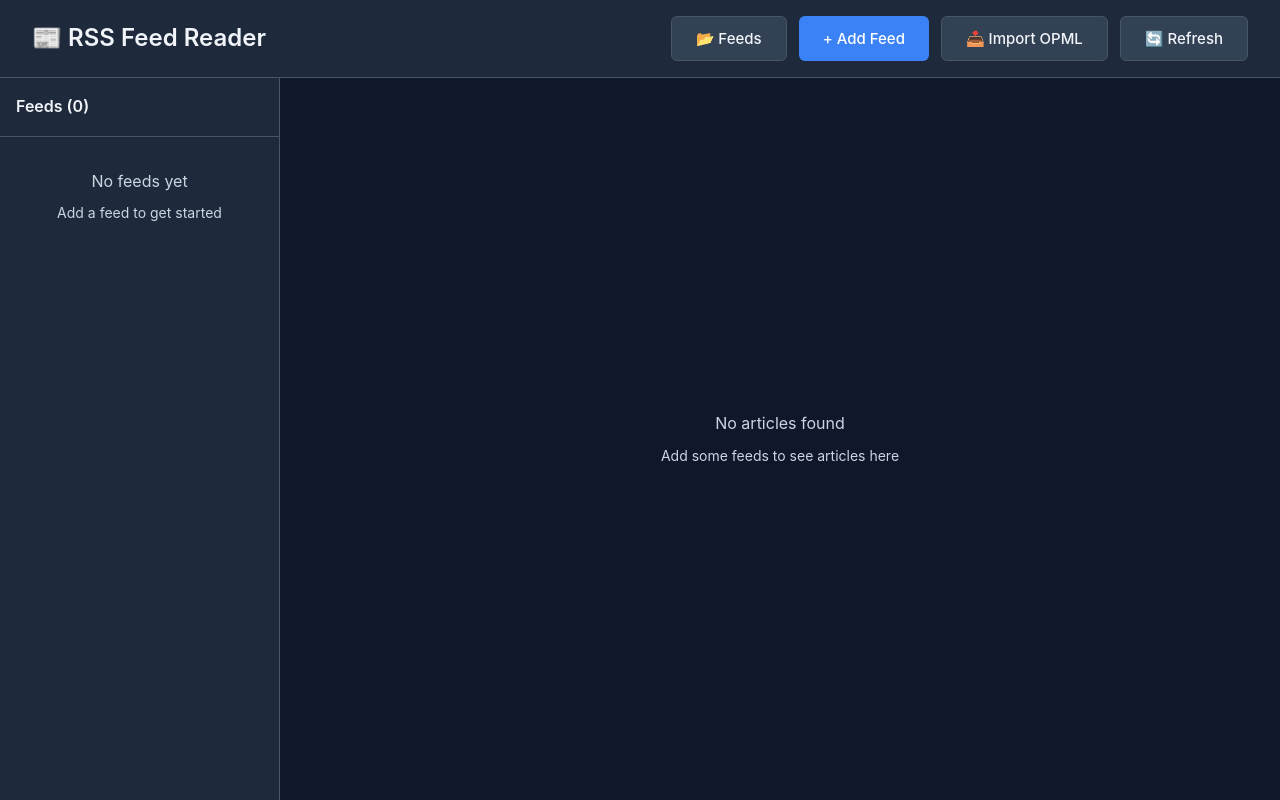
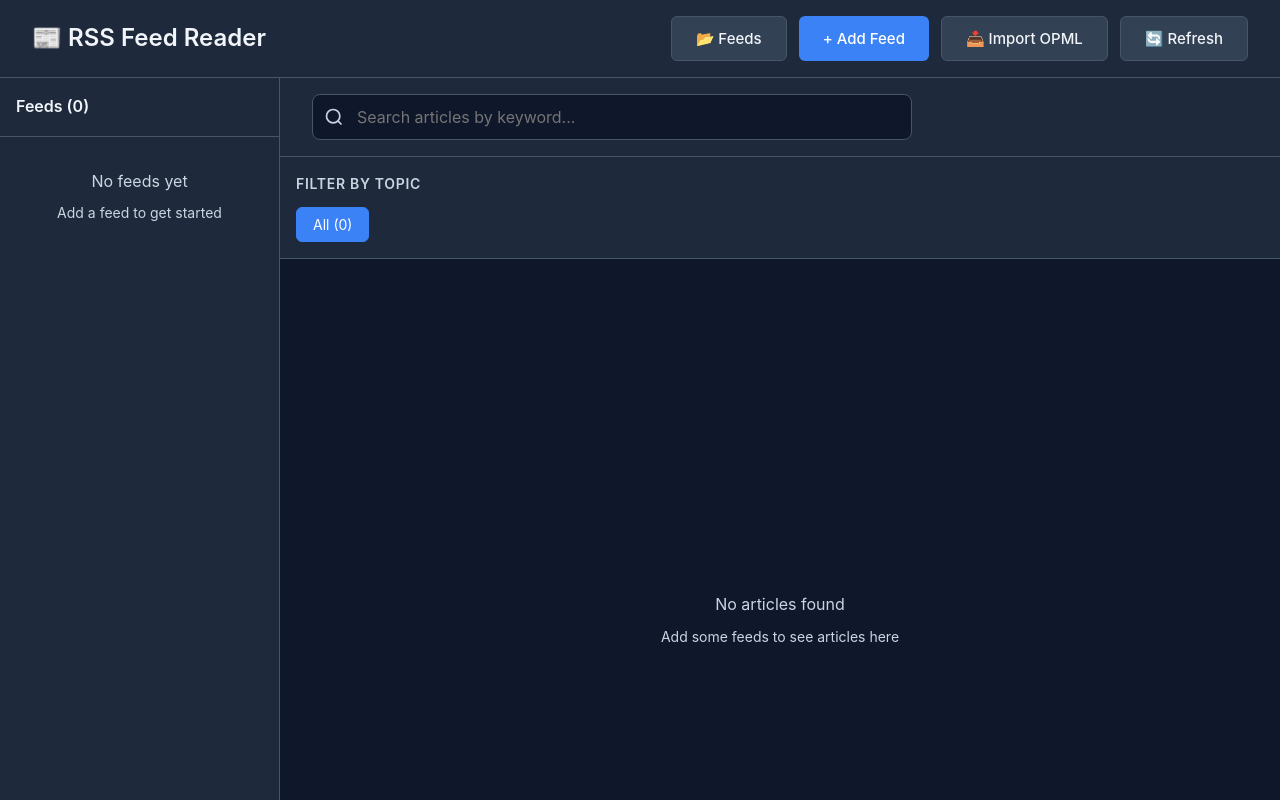
Before and after one commit to Av-Dev3/rss-feed, a React (Vite) app in the folder client/: page / in a window 1280 px wide. Built offline with nearby package versions, Linux system fonts and the light colour scheme.

Commit message:
Add keyword search and topic filter to help navigate large article collections

```diff
--- a/client/src/App.jsx
+++ b/client/src/App.jsx
@@ -1,9 +1,11 @@
-import React, { useState, useEffect } from 'react';
+import React, { useState, useEffect, useMemo } from 'react';
 import FeedList from './components/FeedList';
 import ArticleList from './components/ArticleList';
 import ArticleViewer from './components/ArticleViewer';
 import AddFeedModal from './components/AddFeedModal';
 import ImportOPMLModal from './components/ImportOPMLModal';
+import SearchBar from './components/SearchBar';
+import TopicFilter from './components/TopicFilter';
 import { getFeeds, addFeed, deleteFeed, addFeedsBulk } from './utils/storage';
 import { fetchFeedArticles } from './utils/rssParser';
 import { getCachedArticles, setCachedArticles, clearCache } from './utils/cache';
@@ -20,6 +22,8 @@ function App() {
   const [loading, setLoading] = useState(false);
   const [loadingProgress, setLoadingProgress] = useState({ current: 0, total: 0 });
   const [error, setError] = useState(null);
+  const [searchQuery, setSearchQuery] = useState('');
+  const [selectedTopic, setSelectedTopic] = useState(null);
 
   useEffect(() => {
     loadFeeds();
@@ -156,6 +160,13 @@ function App() {
   const handleFeedSelect = (feedId) => {
     setSelectedFeed(feedId === selectedFeed ? null : feedId);
     setSelectedArticle(null);
+    setSelectedTopic(null); // Clear topic when selecting a feed
+  };
+
+  const handleTopicChange = (topic) => {
+    setSelectedTopic(topic);
+    setSelectedFeed(null); // Clear feed selection when selecting a topic
+    setSelectedArticle(null);
   };
 
   const handleArticleSelect = (article) => {
@@ -178,6 +189,50 @@ function App() {
       throw err;
     }
   };
+
+  // Filter articles based on search query and topic
+  const filteredArticles = useMemo(() => {
+    let filtered = [...articles];
+
+    // Filter by topic (if selected)
+    if (selectedTopic) {
+      // Get feed IDs for the selected topic
+      const topicKeywords = {
+        'AI': ['ai', 'artificial intelligence', 'machine learning', 'deep learning', 'neural', 'llm', 'gpt', 'openai', 'anthropic'],
+        'Data Science': ['data science', 'data', 'analytics', 'big data', 'databricks', 'pandas', 'numpy'],
+        'Tech News': ['tech', 'technology', 'news', 'gadget', 'device', 'hardware', 'software'],
+        'Research': ['research', 'arxiv', 'paper', 'academic', 'journal', 'university', 'mit', 'stanford', 'berkeley'],
+        'Programming': ['programming', 'code', 'developer', 'software', 'python', 'javascript', 'react', 'vue'],
+        'Business': ['business', 'venture', 'startup', 'company', 'enterprise', 'corporate'],
+        'Science': ['science', 'physics', 'biology', 'chemistry', 'nature', 'scientific'],
+        'Robotics': ['robot', 'robotics', 'automation', 'autonomous']
+      };
+
+      const keywords = topicKeywords[selectedTopic] || [];
+      filtered = filtered.filter(article => {
+        const feedName = article.feedName?.toLowerCase() || '';
+        return keywords.some(keyword => feedName.includes(keyword));
+      });
+    }
+
+    // Filter by search query
+    if (searchQuery.trim()) {
+      const query = searchQuery.toLowerCase().trim();
+      filtered = filtered.filter(article => {
+        const title = (article.title || '').toLowerCase();
+        const snippet = (article.snippet || '').toLowerCase();
+        const content = (article.content || '').toLowerCase();
+        const feedName = (article.feedName || '').toLowerCase();
+
+        return title.includes(query) ||
+               snippet.includes(query) ||
+               content.includes(query) ||
+               feedName.includes(query);
+      });
+    }
+
+    return filtered;
+  }, [articles, searchQuery, selectedTopic]);
 
   return (
     <div className="app">
@@ -246,12 +301,25 @@ function App() {
               onBack={() => setSelectedArticle(null)}
             />
           ) : (
-            <ArticleList
-              articles={articles}
-              loading={loading}
-              loadingProgress={loadingProgress}
-              onArticleSelect={handleArticleSelect}
-            />
+            <>
+              <SearchBar
+                searchQuery={searchQuery}
+                onSearchChange={setSearchQuery}
+                articleCount={articles.length}
+                filteredCount={filteredArticles.length}
+              />
+              <TopicFilter
+                feeds={feeds}
+                selectedTopic={selectedTopic}
+                onTopicChange={handleTopicChange}
+              />
+              <ArticleList
+                articles={filteredArticles}
+                loading={loading}
+                loadingProgress={loadingProgress}
+                onArticleSelect={handleArticleSelect}
+              />
+            </>
           )}
         </main>
       </div>
--- /dev/null
+++ b/client/src/components/SearchBar.css
@@ -0,0 +1,62 @@
+.search-bar {
+  padding: 1rem 2rem;
+  background: var(--bg-secondary);
+  border-bottom: 1px solid var(--border);
+  position: sticky;
+  top: 0;
+  z-index: 100;
+}
+
+.search-input-wrapper {
+  position: relative;
+  display: flex;
+  align-items: center;
+  max-width: 600px;
+}
+
+.search-icon {
+  position: absolute;
+  left: 0.75rem;
+  color: var(--text-secondary);
+  pointer-events: none;
+}
+
+.search-input {
+  width: 100%;
+  padding: 0.75rem 1rem 0.75rem 2.75rem;
+  background: var(--bg-primary);
+  border: 1px solid var(--border);
+  border-radius: 8px;
+  color: var(--text-primary);
+  font-size: 1rem;
+  transition: border-color 0.2s, box-shadow 0.2s;
+}
+
+.search-input:focus {
+  outline: none;
+  border-color: var(--accent);
+  box-shadow: 0 0 0 3px rgba(99, 102, 241, 0.1);
+}
+
+.search-clear {
+  position: absolute;
+  right: 0.5rem;
+  background: none;
+  border: none;
+  color: var(--text-secondary);
+  font-size: 1.5rem;
+  cursor: pointer;
+  padding: 0.25rem 0.5rem;
+  line-height: 1;
+  transition: color 0.2s;
+}
+
+.search-clear:hover {
+  color: var(--text-primary);
+}
+
+.search-results-info {
+  margin-top: 0.5rem;
+  font-size: 0.875rem;
+  color: var(--text-secondary);
+}
--- /dev/null
+++ b/client/src/components/SearchBar.jsx
@@ -0,0 +1,38 @@
+import React from 'react';
+import './SearchBar.css';
+
+function SearchBar({ searchQuery, onSearchChange, articleCount, filteredCount }) {
+  return (
+    <div className="search-bar">
+      <div className="search-input-wrapper">
+        <svg className="search-icon" width="20" height="20" viewBox="0 0 24 24" fill="none" stroke="currentColor" strokeWidth="2">
+          <circle cx="11" cy="11" r="8"></circle>
+          <path d="m21 21-4.35-4.35"></path>
+        </svg>
+        <input
+          type="text"
+          className="search-input"
+          placeholder="Search articles by keyword..."
+          value={searchQuery}
+          onChange={(e) => onSearchChange(e.target.value)}
+        />
+        {searchQuery && (
+          <button
+            className="search-clear"
+            onClick={() => onSearchChange('')}
+            aria-label="Clear search"
+          >
+            ×
+          </button>
+        )}
+      </div>
+      {searchQuery && (
+        <div className="search-results-info">
+          Showing {filteredCount} of {articleCount} articles
+        </div>
+      )}
+    </div>
+  );
+}
+
+export default SearchBar;
--- /dev/null
+++ b/client/src/components/TopicFilter.css
@@ -0,0 +1,63 @@
+.topic-filter {
+  padding: 1rem;
+  background: var(--bg-secondary);
+  border-bottom: 1px solid var(--border);
+}
+
+.topic-filter-header {
+  display: flex;
+  justify-content: space-between;
+  align-items: center;
+  margin-bottom: 0.75rem;
+}
+
+.topic-filter-header h3 {
+  font-size: 0.875rem;
+  font-weight: 600;
+  color: var(--text-secondary);
+  text-transform: uppercase;
+  letter-spacing: 0.05em;
+}
+
+.topic-clear {
+  background: none;
+  border: none;
+  color: var(--accent);
+  font-size: 0.875rem;
+  cursor: pointer;
+  padding: 0.25rem 0.5rem;
+  transition: opacity 0.2s;
+}
+
+.topic-clear:hover {
+  opacity: 0.8;
+}
+
+.topic-buttons {
+  display: flex;
+  flex-wrap: wrap;
+  gap: 0.5rem;
+}
+
+.topic-btn {
+  padding: 0.5rem 1rem;
+  background: var(--bg-primary);
+  border: 1px solid var(--border);
+  border-radius: 6px;
+  color: var(--text-primary);
+  font-size: 0.875rem;
+  cursor: pointer;
+  transition: all 0.2s;
+  white-space: nowrap;
+}
+
+.topic-btn:hover {
+  border-color: var(--accent);
+  background: var(--bg-secondary);
+}
+
+.topic-btn.active {
+  background: var(--accent);
+  border-color: var(--accent);
+  color: white;
+}
--- /dev/null
+++ b/client/src/components/TopicFilter.jsx
@@ -0,0 +1,82 @@
+import React from 'react';
+import './TopicFilter.css';
+
+// Extract topics from feed names
+function extractTopics(feeds) {
+  const topicMap = new Map();
+
+  feeds.forEach(feed => {
+    const name = feed.name.toLowerCase();
+
+    // Define topic keywords
+    const topics = {
+      'AI': ['ai', 'artificial intelligence', 'machine learning', 'deep learning', 'neural', 'llm', 'gpt', 'openai', 'anthropic'],
+      'Data Science': ['data science', 'data', 'analytics', 'big data', 'databricks', 'pandas', 'numpy'],
+      'Tech News': ['tech', 'technology', 'news', 'gadget', 'device', 'hardware', 'software'],
+      'Research': ['research', 'arxiv', 'paper', 'academic', 'journal', 'university', 'mit', 'stanford', 'berkeley'],
+      'Programming': ['programming', 'code', 'developer', 'software', 'python', 'javascript', 'react', 'vue'],
+      'Business': ['business', 'venture', 'startup', 'company', 'enterprise', 'corporate'],
+      'Science': ['science', 'physics', 'biology', 'chemistry', 'nature', 'scientific'],
+      'Robotics': ['robot', 'robotics', 'automation', 'autonomous']
+    };
+
+    // Find matching topic
+    for (const [topic, keywords] of Object.entries(topics)) {
+      if (keywords.some(keyword => name.includes(keyword))) {
+        if (!topicMap.has(topic)) {
+          topicMap.set(topic, []);
+        }
+        topicMap.get(topic).push(feed.id);
+        return;
+      }
+    }
+
+    // Default to "Other" if no match
+    if (!topicMap.has('Other')) {
+      topicMap.set('Other', []);
+    }
+    topicMap.get('Other').push(feed.id);
+  });
+
+  return Array.from(topicMap.entries()).map(([topic, feedIds]) => ({
+    topic,
+    feedIds,
+    count: feedIds.length
+  })).sort((a, b) => b.count - a.count);
+}
+
+function TopicFilter({ feeds, selectedTopic, onTopicChange }) {
+  const topics = extractTopics(feeds);
+
+  return (
+    <div className="topic-filter">
+      <div className="topic-filter-header">
+        <h3>Filter by Topic</h3>
+        {selectedTopic && (
+          <button className="topic-clear" onClick={() => onTopicChange(null)}>
+            Clear
+          </button>
+        )}
+      </div>
+      <div className="topic-buttons">
+        <button
+          className={`topic-btn ${!selectedTopic ? 'active' : ''}`}
+          onClick={() => onTopicChange(null)}
+        >
+          All ({feeds.length})
+        </button>
+        {topics.map(({ topic, count }) => (
+          <button
+            key={topic}
+            className={`topic-btn ${selectedTopic === topic ? 'active' : ''}`}
+            onClick={() => onTopicChange(topic)}
+          >
+            {topic} ({count})
+          </button>
+        ))}
+      </div>
+    </div>
+  );
+}
+
+export default TopicFilter;
```
